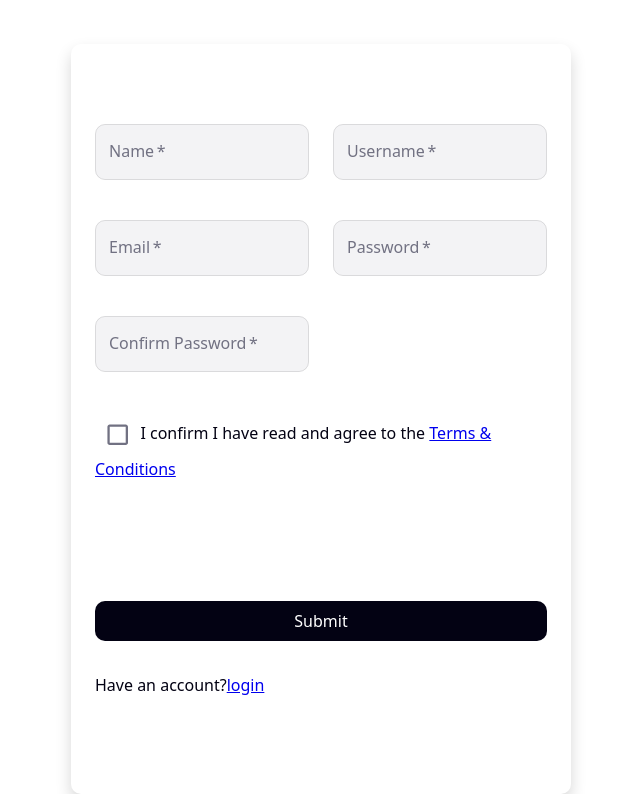
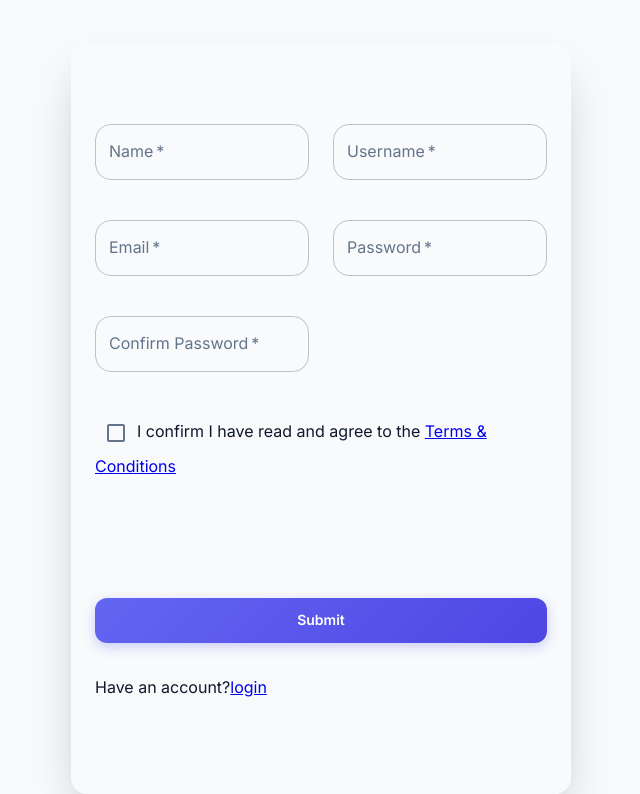
Before and after one commit to yousifae8/Habit-Tracker, a Next.js app: page /register in a window 1280 px wide. Shown: the part 116-910 px from the top of the page, without its empty margins (319-959 px from the left). Built offline with nearby package versions, Linux system fonts and the light colour scheme; no server answers; what @mui/material-nextjs would draw is missing.

Commit message:
feat: implement Indigo Breeze premium theme tokens and layout

```diff
--- a/app/components/providers.tsx
+++ b/app/components/providers.tsx
@@ -7,9 +7,8 @@ import { AppRouterCacheProvider } from "@mui/material-nextjs/v14-appRouter";
 export default function Providers({children}: { children: React.ReactNode }) {
     return (
         <AppRouterCacheProvider options={{key: "mui"}}>
-            <CssBaseline>
+            <CssBaseline />
             {children}
-            </CssBaseline>
         </AppRouterCacheProvider>
     )
 }
--- a/app/layout.tsx
+++ b/app/layout.tsx
@@ -1,20 +1,20 @@
 "use client"
 
 // import type { Metadata } from "next";
-import { Geist, Geist_Mono } from "next/font/google";
+import { Inter, Outfit } from "next/font/google";
 // import "./globals.css";
 import Providers from "./components/providers";
 import {ThemeProvider} from "@mui/material/styles"
 
 import theme from "./theme";
 
-const geistSans = Geist({
-  variable: "--font-geist-sans",
+const outfit = Outfit({
+  variable: "--font-outfit",
   subsets: ["latin"],
 });
 
-const geistMono = Geist_Mono({
-  variable: "--font-geist-mono",
+const inter = Inter({
+  variable: "--font-inter",
   subsets: ["latin"],
 });
 
@@ -30,7 +30,7 @@ export default function RootLayout({
 }>) {
   return (
     <html lang="en">
-        <body className={`${geistSans.variable} ${geistMono.variable}`}>
+        <body className={`${outfit.variable} ${inter.variable}`}>
       <ThemeProvider theme={theme}>
            <Providers>
          {children}
--- a/app/theme.ts
+++ b/app/theme.ts
@@ -1,391 +1,110 @@
-
-
-import {createTheme} from "@mui/material"
+import { createTheme } from "@mui/material";
 
 const theme = createTheme({
-
-palette: {
-    mode: 'light',
+  palette: {
+    mode: "light",
     primary: {
-      main: '#030213',
-      light: '#2a2a3c',
-      dark: '#000000',
-      contrastText: '#ffffff',
+      main: "#6366F1",
+      light: "#818CF8",
+      dark: "#4F46E5",
+      contrastText: "#ffffff",
     },
     secondary: {
-      main: '#f3f3f5',
-      light: '#ffffff',
-      dark: '#e9ebef',
-      contrastText: '#030213',
-    },
-    error: {
-      main: '#d4183d',
-      light: '#e94a6a',
-      dark: '#a1122e',
-      contrastText: '#ffffff',
-    },
-    warning: {
-      main: '#ed6c02',
-      light: '#ff9800',
-      dark: '#e65100',
-      contrastText: '#ffffff',
-    },
-    info: {
-      main: '#0288d1',
-      light: '#03a9f4',
-      dark: '#01579b',
-      contrastText: '#ffffff',
+      main: "#94A3B8",
+      light: "#F1F5F9",
+      dark: "#475569",
+      contrastText: "#ffffff",
     },
     success: {
-      main: '#2e7d32',
-      light: '#4caf50',
-      dark: '#1b5e20',
-      contrastText: '#ffffff',
+      main: "#10B981",
+      light: "#34D399",
+      dark: "#059669",
+      contrastText: "#ffffff",
     },
     background: {
-      default: '#ffffff',
-      paper: '#ffffff',
+      default: "#F8FAFC",
+      paper: "#ffffff",
     },
     text: {
-      primary: '#030213',
-      secondary: '#717182',
-      disabled: '#999999',
+      primary: "#0F172A",
+      secondary: "#64748B",
     },
-    divider: 'rgba(0, 0, 0, 0.1)',
-    grey: {
-      50: '#fafafa',
-      100: '#f3f3f5',
-      200: '#ececf0',
-      300: '#e9ebef',
-      400: '#cbced4',
-      500: '#717182',
-      600: '#555555',
-      700: '#424242',
-      800: '#212121',
-      900: '#030213',
-    },
+    divider: "rgba(0, 0, 0, 0.05)",
   },
-
   typography: {
-    fontFamily: 'system-ui, -apple-system, "Segoe UI", Roboto, sans-serif',
-    fontSize: 16,
-    fontWeightLight: 300,
-    fontWeightRegular: 400,
-    fontWeightMedium: 500,
-    fontWeightBold: 600,
-
-    h1: {
-      fontSize: '2rem',
-      fontWeight: 500,
-      lineHeight: 1.5,
-    },
-    h2: {
-      fontSize: '1.5rem',
-      fontWeight: 500,
-      lineHeight: 1.5,
-    },
-    h3: {
-      fontSize: '1.25rem',
-      fontWeight: 500,
-      lineHeight: 1.5,
-    },
-    h4: {
-      fontSize: '1rem',
-      fontWeight: 500,
-      lineHeight: 1.5,
-    },
-    h5: {
-      fontSize: '0.875rem',
-      fontWeight: 500,
-      lineHeight: 1.5,
-    },
-    h6: {
-      fontSize: '0.75rem',
-      fontWeight: 500,
-      lineHeight: 1.5,
-    },
-
-    subtitle1: {
-      fontSize: '1rem',
-      fontWeight: 400,
-      lineHeight: 1.5,
-    },
-    subtitle2: {
-      fontSize: '0.875rem',
-      fontWeight: 500,
-      lineHeight: 1.5,
-    },
-
-    body1: {
-      fontSize: '1rem',
-      fontWeight: 400,
-      lineHeight: 1.5,
-    },
-    body2: {
-      fontSize: '0.875rem',
-      fontWeight: 400,
-      lineHeight: 1.5,
-    },
-
-    button: {
-      fontSize: '1rem',
-      fontWeight: 500,
-      lineHeight: 1.5,
-      textTransform: 'none',
-    },
-    caption: {
-      fontSize: '0.75rem',
-      fontWeight: 400,
-      lineHeight: 1.5,
-    },
-    overline: {
-      fontSize: '0.75rem',
-      fontWeight: 500,
-      lineHeight: 1.5,
-      textTransform: 'uppercase',
-    },
+    fontFamily: 'var(--font-inter), "Inter", sans-serif',
+    h1: { fontFamily: "var(--font-outfit), sans-serif", fontWeight: 700 },
+    h2: { fontFamily: "var(--font-outfit), sans-serif", fontWeight: 700 },
+    h3: { fontFamily: "var(--font-outfit), sans-serif", fontWeight: 700 },
+    h4: { fontFamily: "var(--font-outfit), sans-serif", fontWeight: 700 },
+    h5: { fontFamily: "var(--font-outfit), sans-serif", fontWeight: 600 },
+    h6: { fontFamily: "var(--font-outfit), sans-serif", fontWeight: 600 },
+    button: { textTransform: "none", fontWeight: 600 },
   },
-
   shape: {
-    borderRadius: 10, // 0.625rem = 10px
+    borderRadius: 16,
   },
-
-  spacing: 8,
-
-  breakpoints: {
-    values: {
-      xs: 0,
-      sm: 600,
-      md: 900,
-      lg: 1200,
-      xl: 1536,
-    },
-  },
-
-  transitions: {
-    duration: {
-      shortest: 150,
-      shorter: 200,
-      short: 250,
-      standard: 300,
-      complex: 375,
-      enteringScreen: 225,
-      leavingScreen: 195,
-    },
-  },
-
-  zIndex: {
-    mobileStepper: 1000,
-    fab: 1050,
-    speedDial: 1050,
-    appBar: 1100,
-    drawer: 1200,
-    modal: 1300,
-    snackbar: 1400,
-    tooltip: 1500,
-  },
-
   shadows: [
-    'none',
-    '0px 2px 4px rgba(0, 0, 0, 0.08)',
-    '0px 3px 6px rgba(0, 0, 0, 0.1)',
-    '0px 4px 8px rgba(0, 0, 0, 0.12)',
-    '0px 6px 12px rgba(0, 0, 0, 0.14)',
-    '0px 8px 16px rgba(0, 0, 0, 0.16)',
-    '0px 10px 20px rgba(0, 0, 0, 0.18)',
-    '0px 12px 24px rgba(0, 0, 0, 0.2)',
-    '0px 14px 28px rgba(0, 0, 0, 0.22)',
-    '0px 16px 32px rgba(0, 0, 0, 0.24)',
-    '0px 18px 36px rgba(0, 0, 0, 0.26)',
-    '0px 20px 40px rgba(0, 0, 0, 0.28)',
-    '0px 22px 44px rgba(0, 0, 0, 0.3)',
-    '0px 24px 48px rgba(0, 0, 0, 0.32)',
-    '0px 26px 52px rgba(0, 0, 0, 0.34)',
-    '0px 28px 56px rgba(0, 0, 0, 0.36)',
-    '0px 30px 60px rgba(0, 0, 0, 0.38)',
-    '0px 32px 64px rgba(0, 0, 0, 0.4)',
-    '0px 34px 68px rgba(0, 0, 0, 0.42)',
-    '0px 36px 72px rgba(0, 0, 0, 0.44)',
-    '0px 38px 76px rgba(0, 0, 0, 0.46)',
-    '0px 40px 80px rgba(0, 0, 0, 0.48)',
-    '0px 42px 84px rgba(0, 0, 0, 0.5)',
-    '0px 44px 88px rgba(0, 0, 0, 0.52)',
-    '0px 46px 92px rgba(0, 0, 0, 0.54)',
-  ],
-
+    "none",
+    "0 1px 3px 0 rgba(0, 0, 0, 0.1), 0 1px 2px 0 rgba(0, 0, 0, 0.06)",
+    "0 4px 6px -1px rgba(0, 0, 0, 0.1), 0 2px 4px -1px rgba(0, 0, 0, 0.06)",
+    "0 10px 15px -3px rgba(0, 0, 0, 0.1), 0 4px 6px -2px rgba(0, 0, 0, 0.05)",
+    "0 20px 25px -5px rgba(0, 0, 0, 0.1), 0 10px 10px -5px rgba(0, 0, 0, 0.04)",
+    "0 25px 50px -12px rgba(0, 0, 0, 0.25)",
+    "none",
+    "none",
+    "none",
+    "none",
+    "none",
+    "none",
+    "none",
+    "none",
+    "none",
+    "none",
+    "none",
+    "none",
+    "none",
+    "none",
+    "none",
+    "none",
+    "none",
+    "none",
+    "none",
+  ] as any,
   components: {
     MuiButton: {
-      defaultProps: {
-        disableElevation: true,
-      },
       styleOverrides: {
         root: {
-          textTransform: 'none',
-          borderRadius: 10,
-          padding: '8px 16px',
-        },
-        contained: {
-          boxShadow: 'none',
-          '&:hover': {
-            boxShadow: 'none',
-          },
+          borderRadius: 12,
+          padding: "10px 20px",
         },
         containedPrimary: {
-          backgroundColor: '#030213',
-          color: '#ffffff',
-          '&:hover': {
-            backgroundColor: '#2a2a3c',
-          },
-        },
-        containedSecondary: {
-          backgroundColor: '#f3f3f5',
-          color: '#030213',
-          '&:hover': {
-            backgroundColor: '#e9ebef',
-          },
-        },
-        outlined: {
-          borderColor: 'rgba(0, 0, 0, 0.1)',
-          '&:hover': {
-            borderColor: 'rgba(0, 0, 0, 0.2)',
-            backgroundColor: '#f3f3f5',
+          background: "linear-gradient(135deg, #6366F1 0%, #4F46E5 100%)",
+          boxShadow: "0 4px 12px rgba(99, 102, 241, 0.3)",
+          "&:hover": {
+            background: "linear-gradient(135deg, #4F46E5 0%, #4338CA 100%)",
+            boxShadow: "0 6px 16px rgba(99, 102, 241, 0.4)",
           },
         },
       },
     },
-
-    MuiTextField: {
-      defaultProps: {
-        variant: 'outlined',
-      },
+    MuiCard: {
       styleOverrides: {
         root: {
-          '& .MuiOutlinedInput-root': {
-            borderRadius: 10,
-            backgroundColor: '#f3f3f5',
-            '& fieldset': {
-              borderColor: 'rgba(0, 0, 0, 0.1)',
-            },
-            '&:hover fieldset': {
-              borderColor: 'rgba(0, 0, 0, 0.2)',
-            },
-            '&.Mui-focused fieldset': {
-              borderColor: '#030213',
-              borderWidth: 2,
-            },
-          },
+          borderRadius: 16,
+          boxShadow: "0 1px 3px 0 rgba(0, 0, 0, 0.1)",
+          border: "1px solid rgba(226, 232, 240, 0.8)",
         },
       },
     },
-
-    MuiInput: {
-      styleOverrides: {
-        root: {
-          backgroundColor: '#f3f3f5',
-          borderRadius: 10,
-          padding: '8px 12px',
-          '&:before': {
-            borderBottom: 'none',
-          },
-          '&:hover:not(.Mui-disabled):before': {
-            borderBottom: 'none',
-          },
-          '&:after': {
-            borderBottom: 'none',
-          },
-        },
-      },
-    },
-
-    MuiAppBar: {
-      styleOverrides: {
-        root: {
-          boxShadow: 'none',
-          borderBottom: '1px solid rgba(0, 0, 0, 0.1)',
-          backgroundColor: '#ffffff',
-          color: '#030213',
-        },
-      },
-    },
-
-    MuiCard: {
-      styleOverrides: {
-        root: {
-          borderRadius: 10,
-          border: '1px solid rgba(0, 0, 0, 0.1)',
-          boxShadow: '0px 2px 4px rgba(0, 0, 0, 0.08)',
-        },
-      },
-    },
-
     MuiPaper: {
       styleOverrides: {
         root: {
-          borderRadius: 10,
-        },
-        outlined: {
-          borderColor: 'rgba(0, 0, 0, 0.1)',
-        },
-      },
-    },
-
-    MuiChip: {
-      styleOverrides: {
-        root: {
-          borderRadius: 8,
-        },
-      },
-    },
-
-    MuiDialog: {
-      styleOverrides: {
-        paper: {
-          borderRadius: 12,
-        },
-      },
-    },
-
-    MuiSwitch: {
-      styleOverrides: {
-        root: {
-          '& .MuiSwitch-switchBase': {
-            '&.Mui-checked': {
-              color: '#030213',
-              '& + .MuiSwitch-track': {
-                backgroundColor: '#030213',
-              },
-            },
-          },
-          '& .MuiSwitch-track': {
-            backgroundColor: '#cbced4',
-          },
-        },
-      },
-    },
-
-    MuiCheckbox: {
-      styleOverrides: {
-        root: {
-          color: '#717182',
-          '&.Mui-checked': {
-            color: '#030213',
-          },
-        },
-      },
-    },
-
-    MuiRadio: {
-      styleOverrides: {
-        root: {
-          color: '#717182',
-          '&.Mui-checked': {
-            color: '#030213',
-          },
+          borderRadius: 16,
         },
       },
     },
   },
+});
 
-})
-
-export default theme
+export default theme;
```
